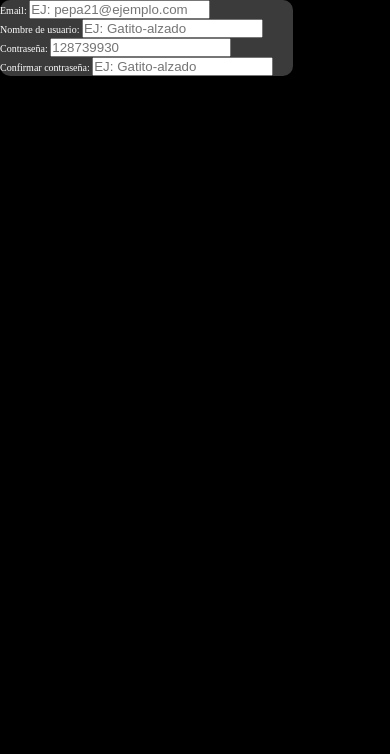
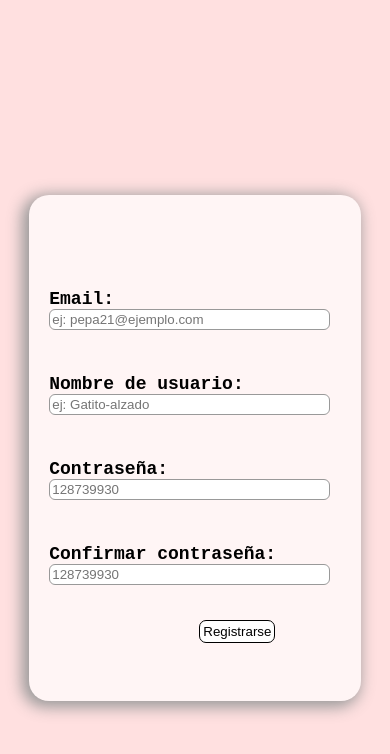
Before and after one commit to Lenis-jf/Oceano-Rosa.github.io, a plain HTML site: page login.html in a window 390 px wide. Drawn offline with Linux system fonts and the light colour scheme.

Commit message:
parte central login phone

```diff
--- a/login.html
+++ b/login.html
@@ -10,26 +10,27 @@
 <body>
     <main>
         <section class="main-container">
-            <form action="">
-                <label for="email">
-                    <span>Email:</span>
-                    <input type="email" class="email-input"placeholder="EJ: pepa21@ejemplo.com" autocomplete="email" required>
+            <form action="" class="formulario">
+                <label for="email" class="form-label">
+                    <span class="form-point" id="email-span">Email:</span>
+                    <input type="email" class="email-input"placeholder="ej: pepa21@ejemplo.com" autocomplete="email" required>
                 </label>
-                <br />
-                <label for="username">
-                    <span>Nombre de usuario:</span>
-                    <input type="text" class="username-input"placeholder="EJ: Gatito-alzado" autocomplete="username" required>
+                <br /><br /><br /><br />
+                <label for="username" class="form-label">
+                    <span class="form-point">Nombre de usuario:</span>
+                    <input type="text" class="username-input"placeholder="ej: Gatito-alzado" autocomplete="username" required>
                 </label>
-                <br />
-                <label for="password">
-                    <span>Contraseña:</span>
+                <br /><br /><br /><br />
+                <label for="password" class="form-label">
+                    <span class="form-point">Contraseña:</span>
                     <input type="password" class="password-input"placeholder="128739930" autocomplete="new-password" required>
+                </label class="form-label">
+                <br /><br /><br /><br />
+                <label for="password-confirmation" class="form-label">
+                    <span class="form-point">Confirmar contraseña:</span>
+                    <input type="password" class="password-input"placeholder="128739930" autocomplete="username" required>
                 </label>
-                <br />
-                <label for="password-confirmation">
-                    <span>Confirmar contraseña:</span>
-                    <input type="text" class="username-input"placeholder="EJ: Gatito-alzado" autocomplete="username" required>
-                </label>
+                <input type="submit" value="Registrarse" class="submit-button">
             </form>
         </section>
     </main>
--- a/loginPhone.css
+++ b/loginPhone.css
@@ -9,21 +9,60 @@ html {
 }
 
 body {
-    background-color: black;
+    background-color: rgb(255, 224, 224);
 }
 
 main {
-    width: auto;
-    height: auto;
-    color: white;
+    width: 100vw;
+    height: 100vh;
+    color: rgb(0, 0, 0);
 }
 
 .main-container {
     display: flex;
-    flex-direction: column;
+    width: 85%;
+    height: 60%;
+    margin: 50% auto;
     justify-content: center;
-    width: 75%;
-    height: 80%;
-    border-radius: 1rem;
-    background-color: rgb(59, 59, 59);
+    align-items: center;
+    border-radius: 2rem;
+    box-shadow: -0.4rem 0.3rem 1.5rem 0.3rem rgb(153, 153, 153);
+    background-color: rgb(255, 245, 245);
 }
+
+#email-span {
+    display: flex;
+    padding-right: 4rem;
+}
+
+.form-label {
+    display: flex;
+    justify-content: flex-start;
+    align-items: center;
+    flex-wrap: wrap;
+    padding-left: 2rem;
+}
+
+.form-point {
+    font-size: 1.8rem;
+    font-family: 'Courier New', Courier, monospace;
+    font-weight: bold;
+}
+
+.submit-button {
+    display: flex;
+    width: fit-content;
+    padding: 0.3rem;
+    position: relative; top: 3.5rem;
+    left: 17rem;
+    border-radius: 0.7rem;
+    border: 0.1rem solid black;
+    background-color: rgb(255, 255, 255);;
+}
+
+.email-input, .username-input, .password-input {
+    border-radius: 0.6rem;
+    border:rgb(153, 153, 153) 0.1rem solid;
+    padding: 0.2rem;
+    width: 90%;
+}
```
